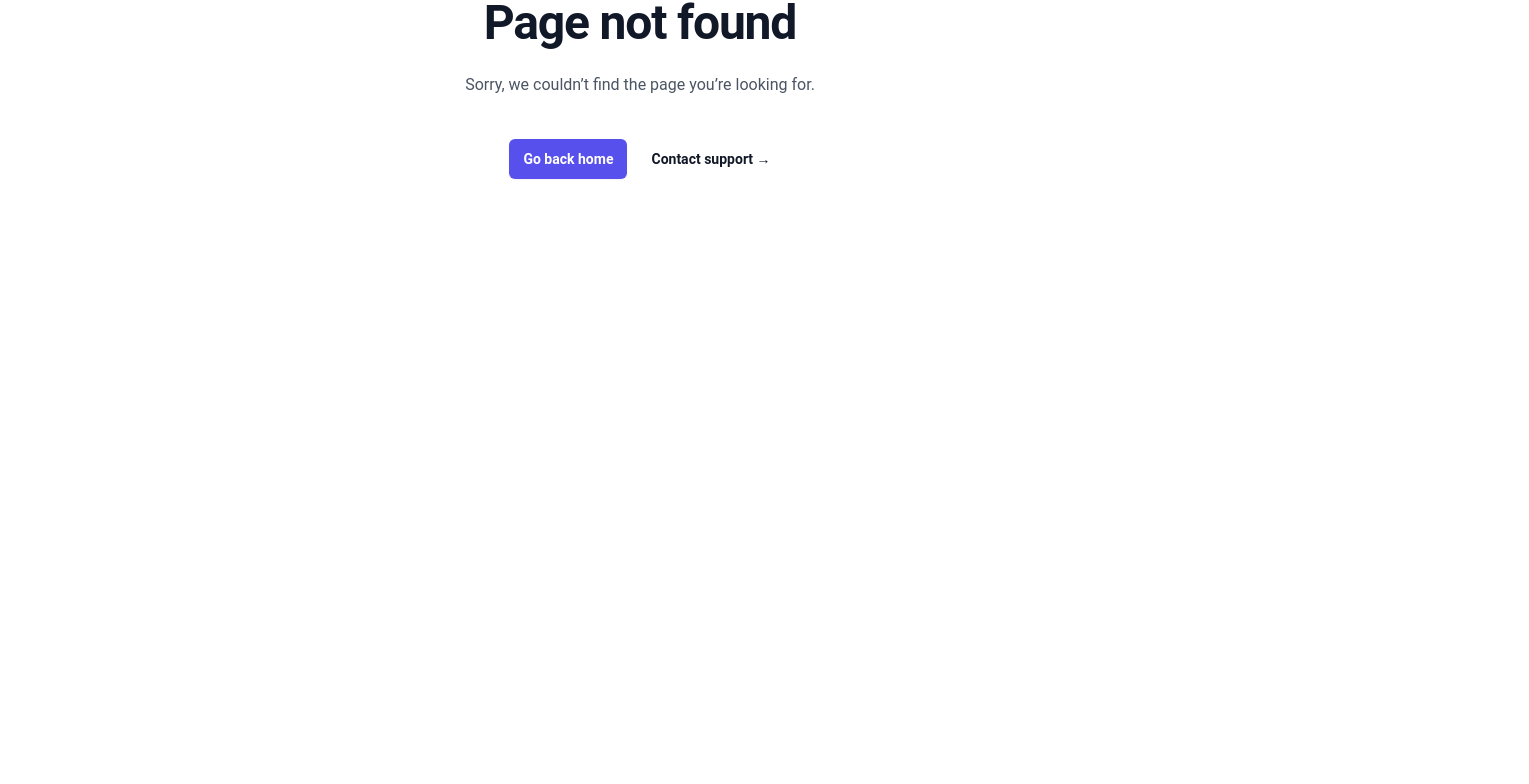
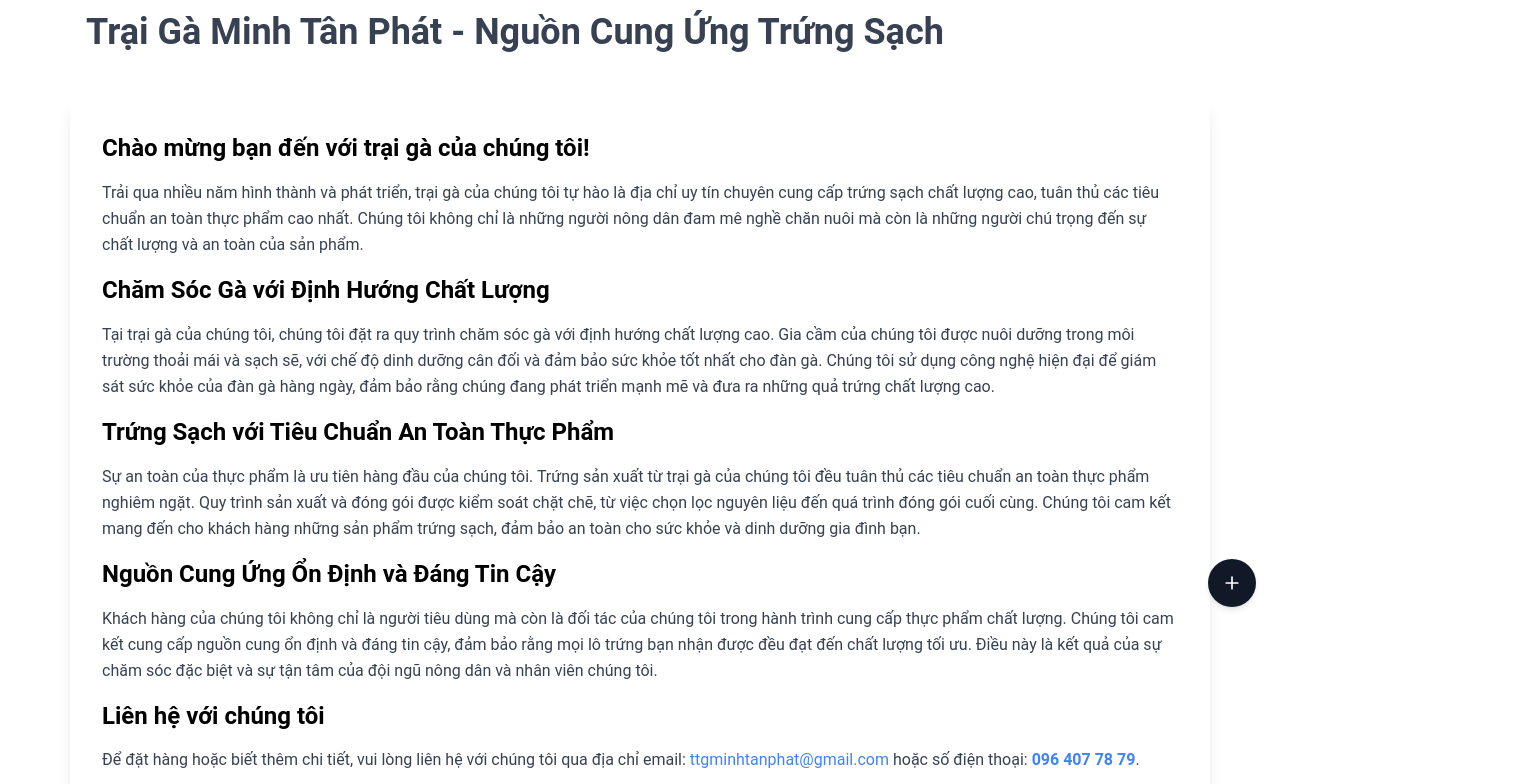
Before and after one commit to theiheu/trai-ga-Minh-Tan-Phat, a React (Vite) app: page /about in a window 1280 px wide. Before the commit this address had no page. Shown: the part 169-953 px from the top of the page, 1529 px wide, since content can reach past the window. Before the commit the page ends 800 px from the top, so only its background shows below. Built offline with nearby package versions, Linux system fonts and the light colour scheme.

Commit message:
Add meta tags and update routing in App.jsx and main.jsx

```diff
--- a/index.html
+++ b/index.html
@@ -4,6 +4,15 @@
     <meta charset="UTF-8" />
     <link rel="icon" type="image/svg+xml" href="/src/assets/color.png" />
     <meta name="viewport" content="width=device-width, initial-scale=1.0" />
+    <meta
+      name="description"
+      content="Trại gà Minh Tân Phát chuyên cung cấp trứng sạch, chất lượng cao với tiêu chuẩn an toàn thực phẩm. Hãy khám phá nguồn cung ứng đáng tin cậy của chúng tôi."
+    />
+    <meta
+      name="keywords"
+      content="trại gà, minh tan phat, minh tân phát, trại gà minh tân phát, Trại gà Minh Tân Phát, trứng gà bình dương, Trứng gà sạch Bình Dương, trứng sạch, chất lượng cao, an toàn thực phẩm, nguồn cung ứng đáng tin cậy"
+    />
+    <meta name="author" content="Tên tác giả" />
     <title>Trại Gà Minh Tân Phát</title>
   </head>
   <body>
--- a/src/App.jsx
+++ b/src/App.jsx
@@ -1,32 +1,26 @@
-import Blogs from "./components/Blogs/Blogs";
-import Contact from "./components/Contact/Contact";
 import Footer from "./components/Footer/Footer";
 import Header from "./components/Header/Header";
-import Hero from "./components/Hero/Hero";
-import Services from "./components/Services/Services";
-import Statistic from "./components/Statistic/Statistic";
-import { CarouselDefault } from "./components/Carousel/Carousel";
-import Infrastructure from "./components/Infrastructure/Infrastructure";
-import Establish from "./components/Establish/Establish";
+
 import { SpeedDialWithTextOutside as SpeedDial } from "./components/SpeedDial/SpeedDial";
+import { Outlet } from "react-router-dom";
 
-function App() {
+function Layout() {
   return (
     <>
       <Header />
-      <CarouselDefault />
-      <Infrastructure />
-      <Establish />
-      <Hero />
-      <Statistic />
-      <Services />
-      <Blogs />
-      <Contact />
+      <Outlet />
       <Footer />
-
       <SpeedDial />
     </>
   );
 }
 
+function App() {
+  return (
+    <>
+      <Layout />
+    </>
+  );
+}
+
 export default App;
--- /dev/null
+++ b/src/pages/About.jsx
@@ -0,0 +1,75 @@
+const About = () => {
+  return (
+    <div className="container mx-auto mt-12">
+      <div>
+        <header className="text-gray-700 p-4">
+          <h1 className="text-4xl font-bold">
+            Trại Gà Minh Tân Phát - Nguồn Cung Ứng Trứng Sạch
+          </h1>
+        </header>
+        <section className="container mx-auto my-8 p-8 bg-white shadow-lg rounded-lg">
+          <div>
+            <h2 className="text-2xl font-semibold mb-4">
+              Chào mừng bạn đến với trại gà của chúng tôi!
+            </h2>
+            <p className="text-gray-700 leading-relaxed">
+              Trải qua nhiều năm hình thành và phát triển, trại gà của chúng tôi
+              tự hào là địa chỉ uy tín chuyên cung cấp trứng sạch chất lượng
+              cao, tuân thủ các tiêu chuẩn an toàn thực phẩm cao nhất. Chúng tôi
+              không chỉ là những người nông dân đam mê nghề chăn nuôi mà còn là
+              những người chú trọng đến sự chất lượng và an toàn của sản phẩm.
+            </p>
+            <h2 className="text-2xl font-semibold my-4">
+              Chăm Sóc Gà với Định Hướng Chất Lượng
+            </h2>
+            <p className="text-gray-700 leading-relaxed">
+              Tại trại gà của chúng tôi, chúng tôi đặt ra quy trình chăm sóc gà
+              với định hướng chất lượng cao. Gia cầm của chúng tôi được nuôi
+              dưỡng trong môi trường thoải mái và sạch sẽ, với chế độ dinh dưỡng
+              cân đối và đảm bảo sức khỏe tốt nhất cho đàn gà. Chúng tôi sử dụng
+              công nghệ hiện đại để giám sát sức khỏe của đàn gà hàng ngày, đảm
+              bảo rằng chúng đang phát triển mạnh mẽ và đưa ra những quả trứng
+              chất lượng cao.
+            </p>
+            <h2 className="text-2xl font-semibold my-4">
+              Trứng Sạch với Tiêu Chuẩn An Toàn Thực Phẩm
+            </h2>
+            <p className="text-gray-700 leading-relaxed">
+              Sự an toàn của thực phẩm là ưu tiên hàng đầu của chúng tôi. Trứng
+              sản xuất từ trại gà của chúng tôi đều tuân thủ các tiêu chuẩn an
+              toàn thực phẩm nghiêm ngặt. Quy trình sản xuất và đóng gói được
+              kiểm soát chặt chẽ, từ việc chọn lọc nguyên liệu đến quá trình
+              đóng gói cuối cùng. Chúng tôi cam kết mang đến cho khách hàng
+              những sản phẩm trứng sạch, đảm bảo an toàn cho sức khỏe và dinh
+              dưỡng gia đình bạn.
+            </p>
+            <h2 className="text-2xl font-semibold my-4">
+              Nguồn Cung Ứng Ổn Định và Đáng Tin Cậy
+            </h2>
+            <p className="text-gray-700 leading-relaxed">
+              Khách hàng của chúng tôi không chỉ là người tiêu dùng mà còn là
+              đối tác của chúng tôi trong hành trình cung cấp thực phẩm chất
+              lượng. Chúng tôi cam kết cung cấp nguồn cung ổn định và đáng tin
+              cậy, đảm bảo rằng mọi lô trứng bạn nhận được đều đạt đến chất
+              lượng tối ưu. Điều này là kết quả của sự chăm sóc đặc biệt và sự
+              tận tâm của đội ngũ nông dân và nhân viên chúng tôi.
+            </p>
+          </div>
+
+          <h2 className="text-2xl font-semibold my-4">Liên hệ với chúng tôi</h2>
+          <p className="text-gray-700">
+            Để đặt hàng hoặc biết thêm chi tiết, vui lòng liên hệ với chúng tôi
+            qua địa chỉ email:{" "}
+            <a className="text-blue-500" href="mailto:ttgminhtanphat@gmail.com">
+              ttgminhtanphat@gmail.com
+            </a>{" "}
+            hoặc số điện thoại:
+            <strong className="text-blue-500"> 096 407 78 79</strong>.
+          </p>
+        </section>
+      </div>
+    </div>
+  );
+};
+
+export default About;
--- a/src/pages/ErrorPage.jsx
+++ b/src/pages/ErrorPage.jsx
@@ -4,20 +4,20 @@ const ErrorPage = () => {
       <div className="text-center">
         <p className="text-base font-semibold text-indigo-600">404</p>
         <h1 className="mt-4 text-3xl font-bold tracking-tight text-gray-900 sm:text-5xl">
-          Page not found
+          Không tìm thấy trang
         </h1>
         <p className="mt-6 text-base leading-7 text-gray-600">
-          Sorry, we couldn’t find the page you’re looking for.
+          Xin lỗi, chúng tôi không thể tìm thấy trang bạn đang tìm kiếm.
         </p>
         <div className="mt-10 flex items-center justify-center gap-x-6">
           <a
             href="/"
             className="rounded-md bg-indigo-600 px-3.5 py-2.5 text-sm font-semibold text-white shadow-sm hover:bg-indigo-500 focus-visible:outline focus-visible:outline-2 focus-visible:outline-offset-2 focus-visible:outline-indigo-600"
           >
-            Go back home
+            Trở về trang chủ.
           </a>
           <a href="#" className="text-sm font-semibold text-gray-900">
-            Contact support <span aria-hidden="true">→</span>
+            Liên hệ hỗ trợ <span aria-hidden="true">→</span>
           </a>
         </div>
       </div>
--- a/src/pages/HomePage.jsx
+++ b/src/pages/HomePage.jsx
@@ -1,5 +1,25 @@
+import { CarouselDefault } from "../components/Carousel/Carousel";
+import Infrastructure from "../components/Infrastructure/Infrastructure";
+import Establish from "../components/Establish/Establish";
+import Hero from "../components/Hero/Hero";
+import Statistic from "../components/Statistic/Statistic";
+import Services from "../components/Services/Services";
+import Blogs from "../components/Blogs/Blogs";
+import Contact from "../components/Contact/Contact";
+
 const HomePage = () => {
-  return <div></div>;
+  return (
+    <>
+      <CarouselDefault />
+      <Infrastructure />
+      <Establish />
+      <Hero />
+      <Statistic />
+      <Services />
+      <Blogs />
+      <Contact />
+    </>
+  );
 };
 
 export default HomePage;
```
Also changed, not shown: src/main.jsx (+20 -0 lines).
